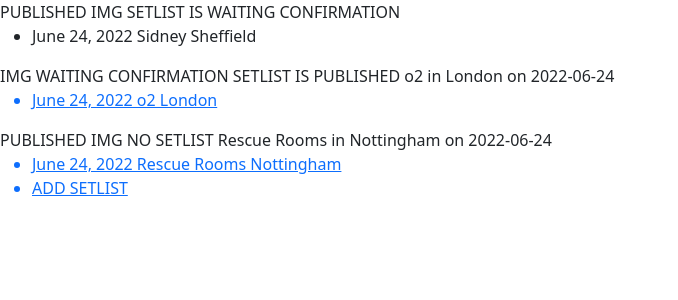
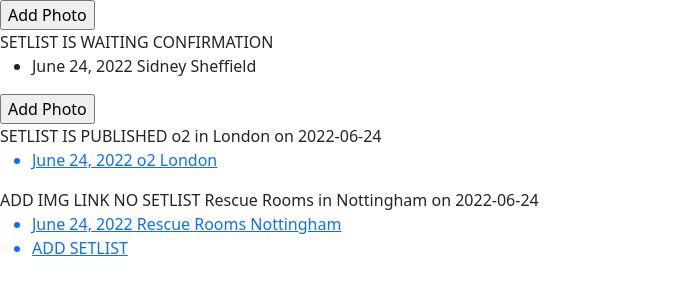
Before and after one commit to mjjstockman/setlistsharer, a Django app: page / in a window 1280 px wide. Shown: the part 56-356 px from the top of the page, without its empty margins (0-678 px from the left). Run offline with Django 3.2, Linux system fonts and the light colour scheme; data comes from the database, SQL or seed files in the repository; both versions use the stored data as it was after the commit.

Commit message:
Refractor gig_image.status checks on home page

```diff
--- a/home/templates/home/index.html
+++ b/home/templates/home/index.html
@@ -3,15 +3,12 @@
 
 {% block content %}
     {% for gig in gigs %}
-        {% if gig.gig_image.status == 0 %}
+        {% if gig.gig_image.status != 2 %}
             <form action="/add-image/{{ gig.id }}">
                 <input type="submit" value="Add Photo">
             </form>
-            NO IMG
-        {% elif gig.gig_image.status == 1 %}
-            IMG WAITING CONFIRMATION
         {% else %}
-            PUBLISHED IMG
+            ADD IMG LINK
         {% endif %}
         {% if gig.setlist_gig.status == 0 %}
             SETLIST IS WAITING CONFIRMATION
```
Also changed, not shown: db.sqlite3.
